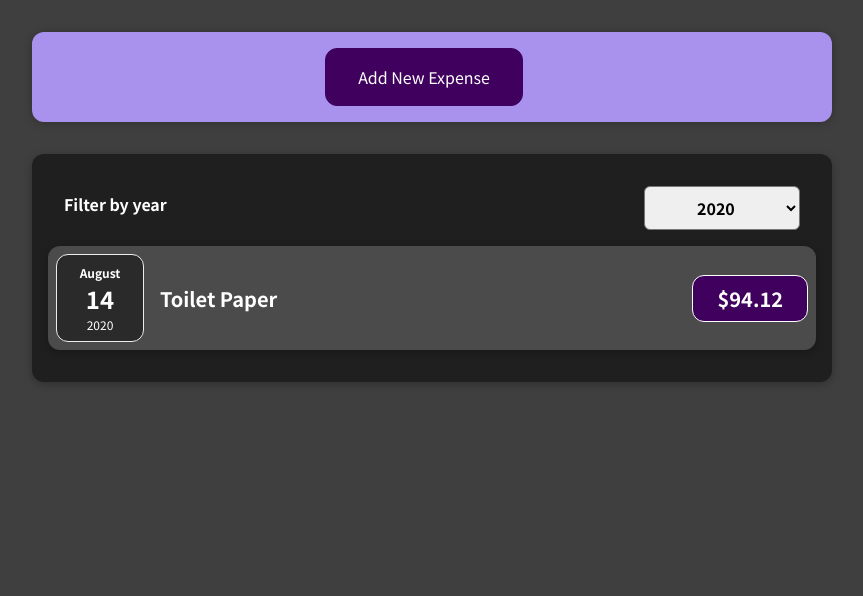
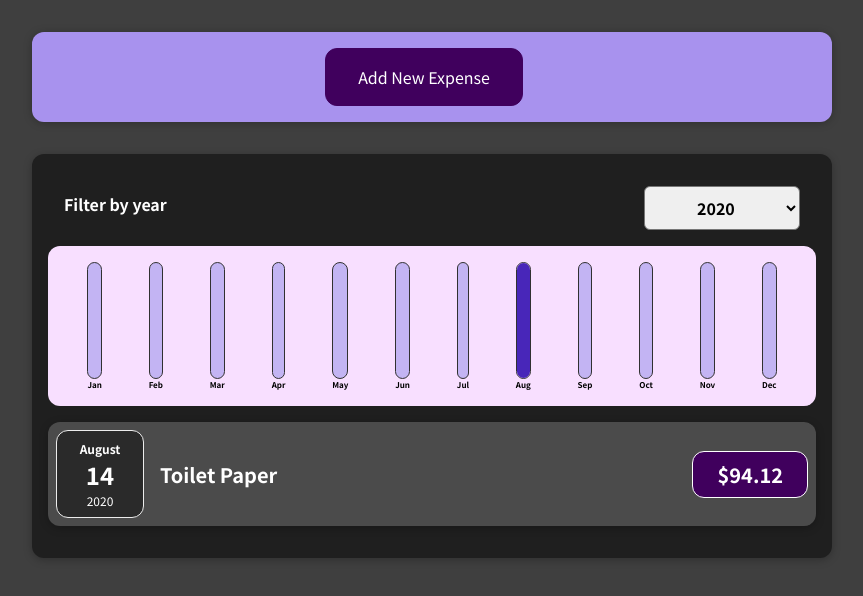
Before and after one commit to Prince9576/Expense-React, a React (Create React App) app: page / in a window 1280 px wide. Shown: the top 596 px of the page, without its empty margins (208-1071 px from the left). Built offline with nearby package versions, Linux system fonts and the light colour scheme.

Commit message:
Final Commit

```diff
--- a/src/components/Chart/Chart.js
+++ b/src/components/Chart/Chart.js
@@ -0,0 +1,24 @@
+import ChartBar from "./ChartBar";
+import "./Chart.css";
+const Chart = (props) => {
+  const valueArr = props.dataPoints.map((dataPoint) => {
+    return dataPoint.value;
+  });
+  const maximumAmount = Math.max(...valueArr);
+  return (
+    <div className="chart">
+      {props.dataPoints.map((dataPoint) => {
+        return (
+          <ChartBar
+            key={dataPoint.label}
+            label={dataPoint.label}
+            value={dataPoint.value}
+            maxValue={maximumAmount}
+          />
+        );
+      })}
+    </div>
+  );
+};
+
+export default Chart;
--- a/src/components/Chart/ChartBar.js
+++ b/src/components/Chart/ChartBar.js
@@ -0,0 +1,23 @@
+import "./ChartBar.css";
+const ChartBar = (props) => {
+  let barFillHeight = "0%";
+  console.log("Props maxvalue", props);
+  if (props.maxValue > 0) {
+    barFillHeight = Math.round((props.value / props.maxValue) * 100) + "%";
+    console.log("Bar fill height", Math.round(props.value / props.maxValue));
+  }
+
+  return (
+    <div className="chart-bar">
+      <div className="chart-bar__inner">
+        <div
+          className="chart-bar__fill"
+          style={{ height: barFillHeight }}
+        ></div>
+      </div>
+      <div className="chart-bar__label">{props.label}</div>
+    </div>
+  );
+};
+
+export default ChartBar;
--- /dev/null
+++ b/src/components/Expenses/ExpenseChart.js
@@ -0,0 +1,26 @@
+import Chart from "../Chart/Chart";
+
+const ExpenseChart = (props) => {
+  const chartDataPoints = [
+    { label: "Jan", value: 0 },
+    { label: "Feb", value: 0 },
+    { label: "Mar", value: 0 },
+    { label: "Apr", value: 0 },
+    { label: "May", value: 0 },
+    { label: "Jun", value: 0 },
+    { label: "Jul", value: 0 },
+    { label: "Aug", value: 0 },
+    { label: "Sep", value: 0 },
+    { label: "Oct", value: 0 },
+    { label: "Nov", value: 0 },
+    { label: "Dec", value: 0 },
+  ];
+  for (const expense of props.expenses) {
+    const expenseMonth = expense.date.getMonth();
+    chartDataPoints[expenseMonth].value += expense.amount;
+  }
+  console.log("Chart Data Points", chartDataPoints);
+  return <Chart dataPoints={chartDataPoints} />;
+};
+
+export default ExpenseChart;
--- a/src/components/Expenses/Expenses.js
+++ b/src/components/Expenses/Expenses.js
@@ -1,5 +1,6 @@
 import { useState } from "react";
 import Card from "../UI/Card";
+import ExpenseChart from "./ExpenseChart";
 import ExpenseFilter from "./ExpenseFilter";
 import ExpenseList from "./ExpenseList";
 
@@ -20,6 +21,7 @@
           defaultYear={filteredYear}
           onFilterYearSave={filterYearSaveHandler}
         />
+        <ExpenseChart expenses={filteredExpense} />
         <ExpenseList expenses={filteredExpense} />
       </Card>
     </div>
--- a/src/components/NewExpense/ExpenseForm.js
+++ b/src/components/NewExpense/ExpenseForm.js
@@ -18,7 +18,7 @@
     event.preventDefault();
     const expenseData = {
       title: enteredTitle,
-      amount: enteredAmount,
+      amount: +enteredAmount,
       date: new Date(enteredDate),
     };
     props.onSaveExpenseData(expenseData);
```
Also changed, not shown: 1 other file (tests, documents, lock files or other folders).
